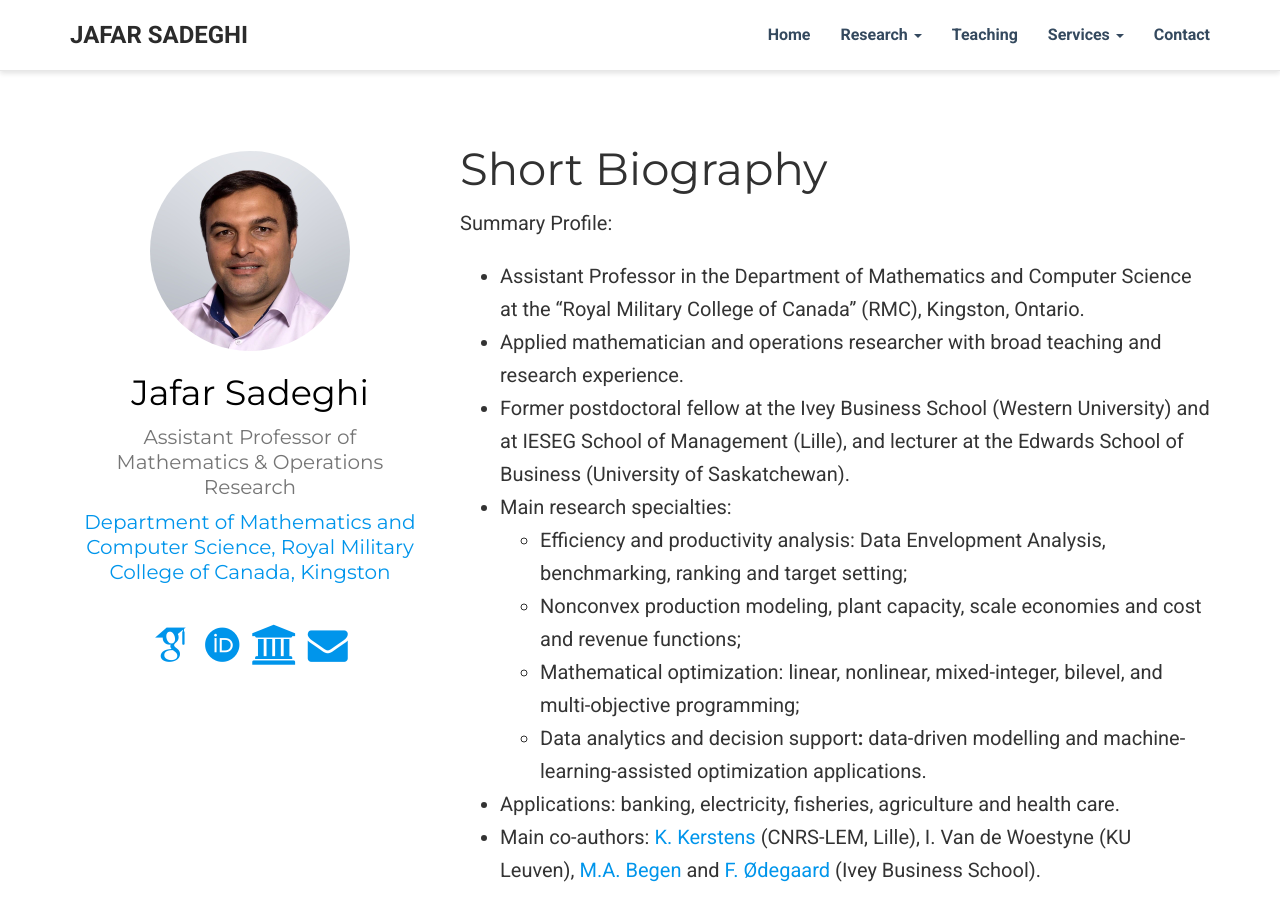
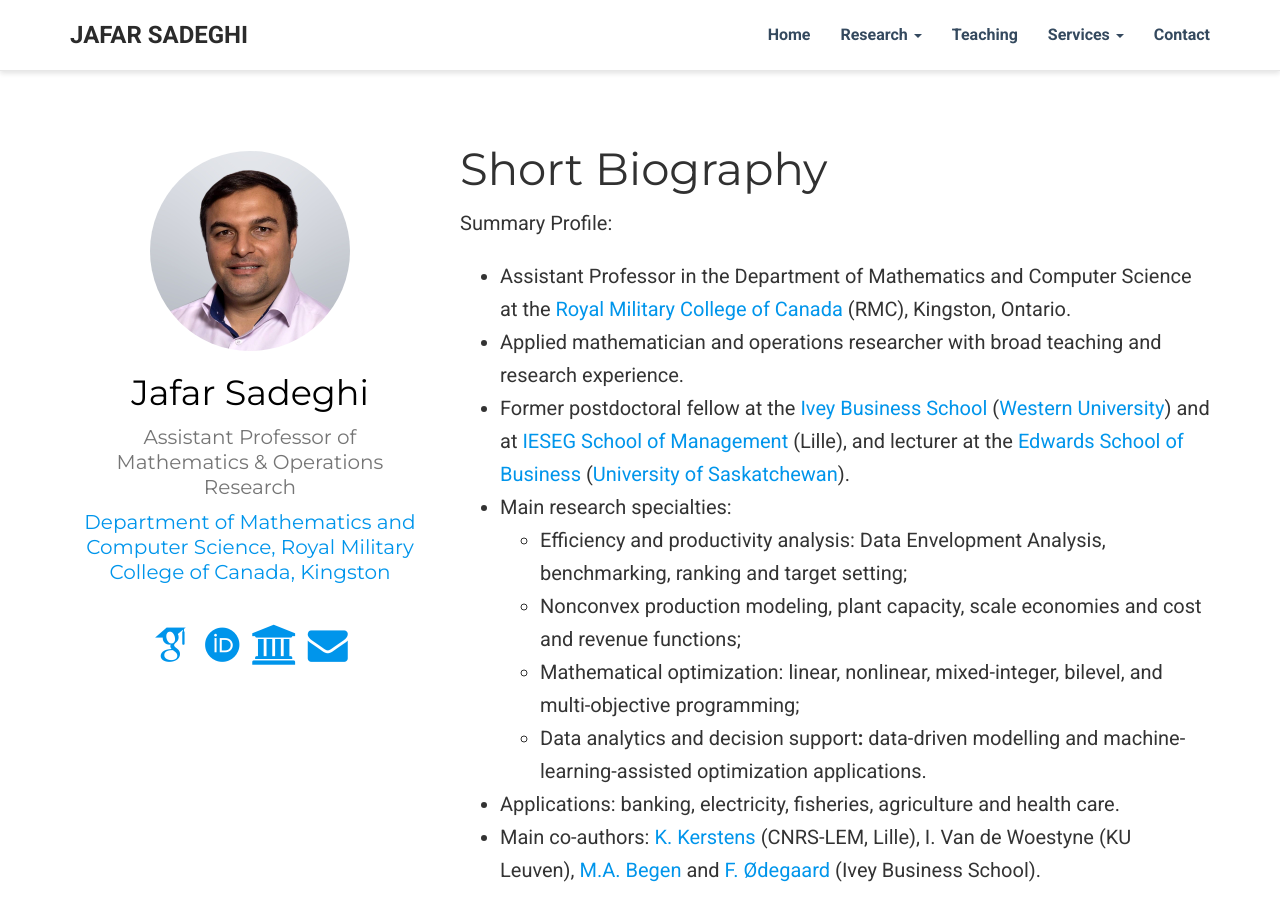
Before and after one commit to J-sadeghi/j-sadeghi.github.io, a Jekyll site: the page built from index.md, in a window 1280 px wide and 900 px high. Built offline with Jekyll 4.4.1, drawn with Linux system fonts in a browser that asks for light colours; some web fonts are replaced; part of the change alters nothing that is shown.

```diff
--- a/index.md
+++ b/index.md
@@ -31,9 +31,9 @@ contact:
 ---
 Summary Profile:
 
-- Assistant Professor in the Department of Mathematics and Computer Science at the "Royal Military College of Canada" (RMC), Kingston, Ontario.
+- Assistant Professor in the Department of Mathematics and Computer Science at the [Royal Military College of Canada](https://www.rmc-cmr.ca/en) (RMC), Kingston, Ontario.
 - Applied mathematician and operations researcher with broad teaching and research experience.
-- Former postdoctoral fellow at the Ivey Business School (Western University) and at IESEG School of Management (Lille), and lecturer at the Edwards School of Business (University of Saskatchewan).
+- Former postdoctoral fellow at the [Ivey Business School](https://www.ivey.uwo.ca/) ([Western University](https://www.uwo.ca/)) and at [IESEG School of Management](https://www.ieseg.fr/en/) (Lille), and lecturer at the [Edwards School of Business](https://edwards.usask.ca/) ([University of Saskatchewan](https://www.usask.ca/)).
 - Main research specialties:
   - Efficiency and productivity analysis: Data Envelopment Analysis, benchmarking, ranking and target setting;
   - Nonconvex production modeling, plant capacity, scale economies and cost and revenue functions;
```
